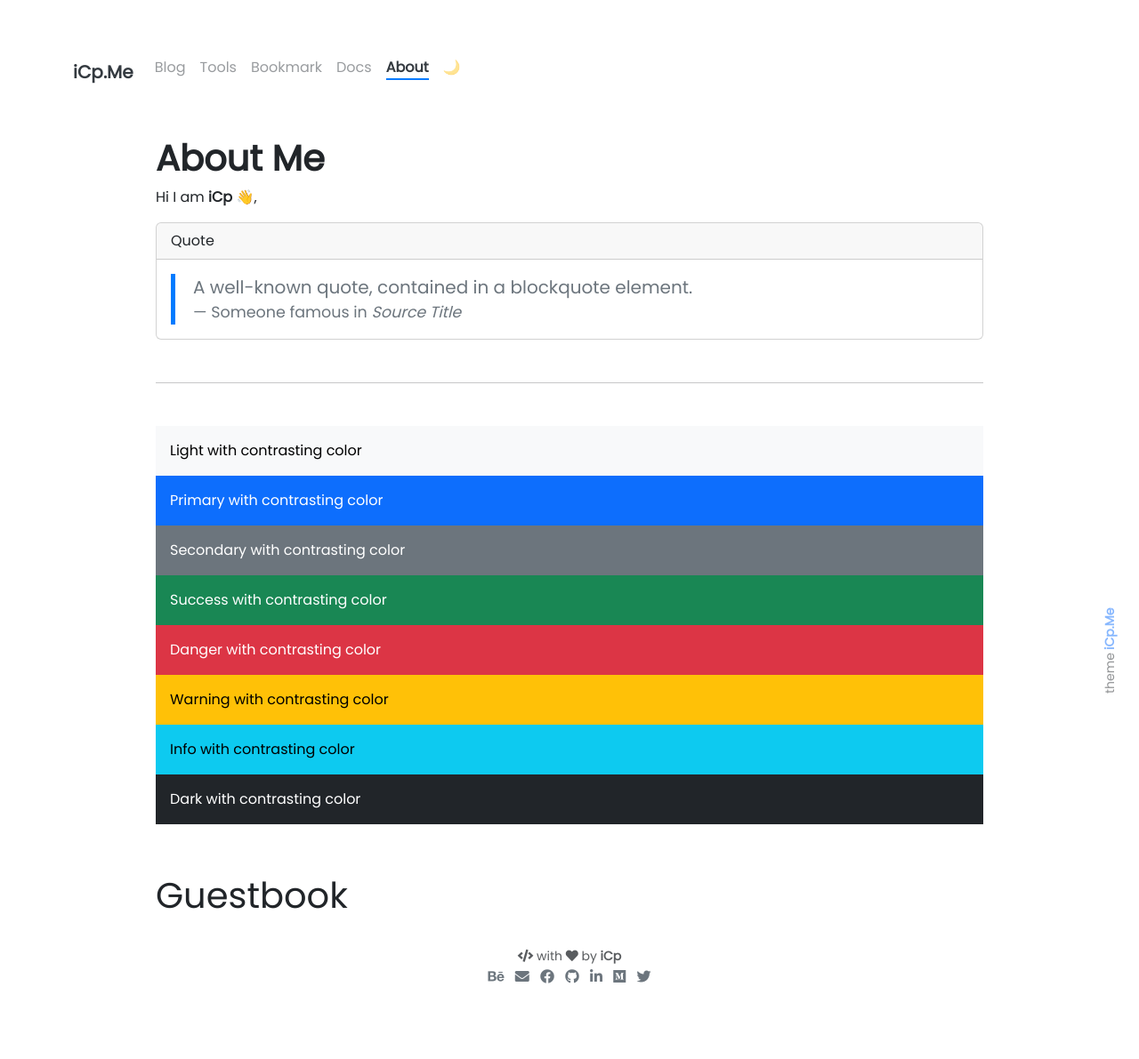
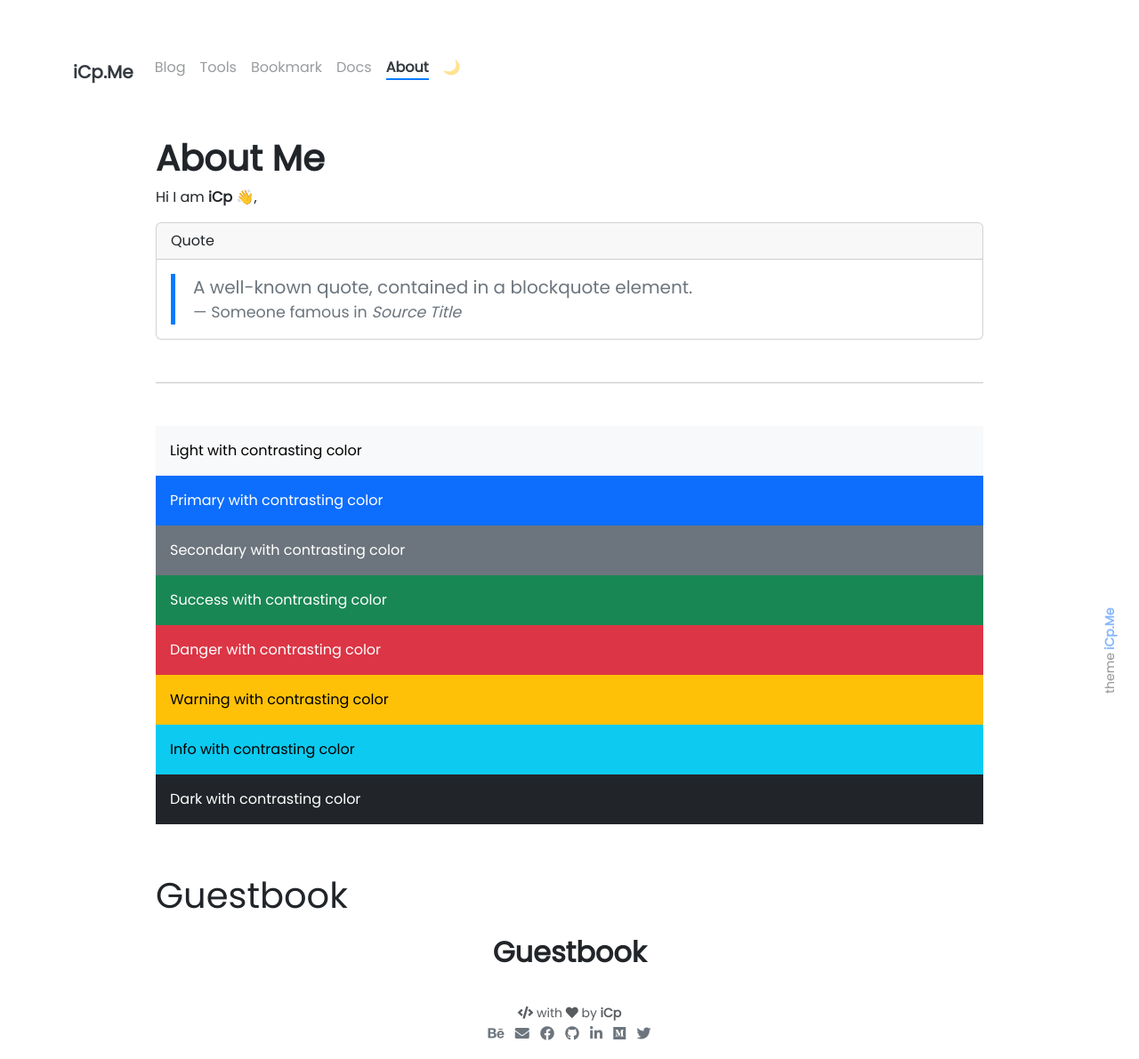
Before and after one commit to WorkSpacesPro/icp, a Jekyll site: the page built from pages/about.md, in a window 1280 px wide. Shown: the whole page at 89% size. Built offline with Jekyll 4.4.1, drawn with Linux system fonts in a browser that asks for light colours; emoji names are drawn with the system emoji font; comment, search, counter and statistics services are not loaded; before the commit the page ends 1127 px from its top, so only the background shows below that.

Commit message:
Update guestbook.html

```diff
--- a/_includes/about/guestbook.html
+++ b/_includes/about/guestbook.html
@@ -1,6 +1,7 @@
 <div class="col mt-4">
 
             <p class="text-center"><h1>Guestbook</h1></p>
+            <p class= "fs-2 fw-bold text-center">Guestbook</p>
               <script src="https://utteranc.es/client.js"
           repo="qinghongjiao/guestbook"
           issue-term="pathname"
```
